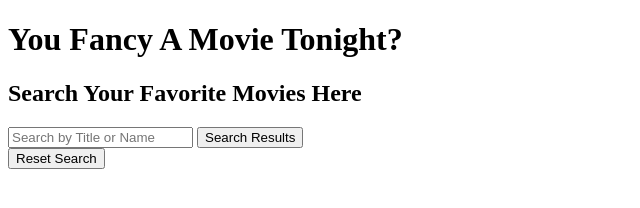
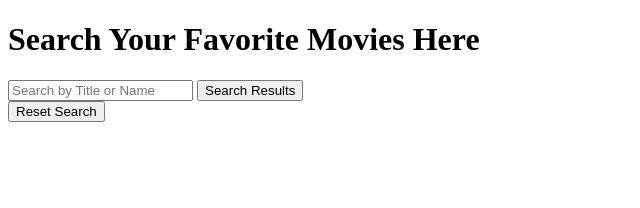
Before and after one commit to joshuamwale/Joshua-Mwale-Project, a website: page index.html in a window 1280 px wide. Shown: the whole page, without its empty margins (0-640 px from the left). Drawn offline with Linux system fonts and the light colour scheme; files whose address does not match are found by name.

Commit message:
my own changes

```diff
--- a/index.html
+++ b/index.html
@@ -8,22 +8,21 @@
 
         <title>MOVIE SEARCH APP</title>
         <script src="src/index.js"></script>
-        <link rel="stylesheet" type="text/css" href="style.css" />
+        <link rel="stylesheet" type="text/css" href="styles.css"/>
     </head>
     <body>
-        <div class="search bar">
-          <h1>You Fancy A Movie Tonight?</h1>
-        </div>
-        <div class="searchInfo">
-            <h2>Search Your Favorite Movies Here</h2>
-        </div>
-
-        <div id="search details">
+        <header>
+        <div class="searchBar">
+          <h1>Search Your Favorite Movies Here</h1>
+          <!-- show movie title and description here-->
         <form id="movie-form">
         <input type="text" placeholder="Search by Title or Name" class="search movie" name="movies" />
         <input type="submit" value="Search Results"/>
         </form>
         <button id="reset-btn">Reset Search</button>
     </div>
+
+        <div id="detailed-movieInfo"></div>
+
     </body>
     </html>
```
Also changed, not shown: index.css (deleted), styles.css (added).
